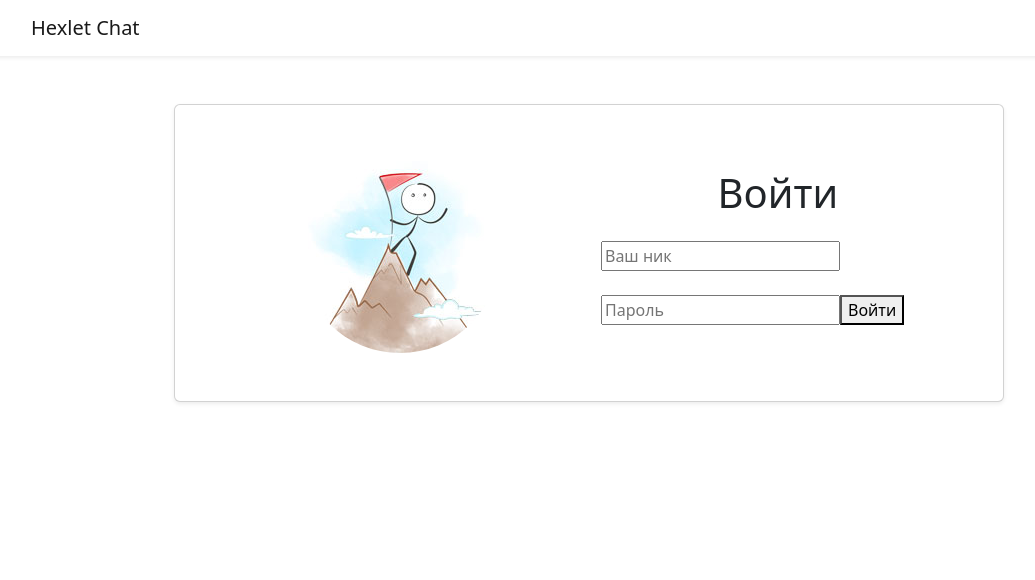
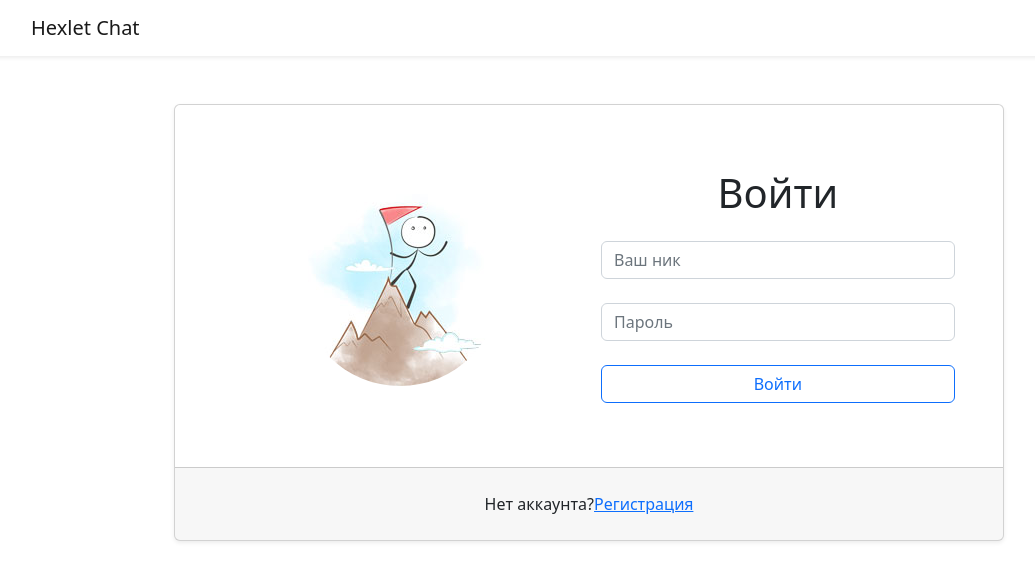
Before and after one commit to Olga2703/frontend-project-lvl4, a React (Create React App) app in the folder frontend/: page /login in a window 1280 px wide. Shown: the top 580 px of the page, without its empty margins (51-1086 px from the left). Built offline with nearby package versions, Linux system fonts and the light colour scheme.

Commit message:
fix: login page

```diff
--- a/frontend/src/components/LoginPage.jsx
+++ b/frontend/src/components/LoginPage.jsx
@@ -21,12 +21,18 @@ const LoginPage = () => (
                         {() => (
                             <Form className="col-12 col-md-6 mt-3 mt-mb-0">
                                 <h1 className="text-center mb-4">Войти</h1>
-                                <Field type='name' name='login' placeholder="Ваш ник" className="form-floating mb-4"/>
-                                <Field type='password' name='password' placeholder="Пароль" />
-                                <button type='submit'>Войти</button>
+                                <Field type='name' name='login' placeholder="Ваш ник" className="form-floating mb-4 form-control"/>
+                                <Field type='password' name='password' placeholder="Пароль" className="form-floating mb-4 form-control"/>
+                                <button type='submit' className="w-100 mb-3 btn btn-outline-primary">Войти</button>
                             </Form>)
                         }
                         </Formik>
+                    </div>
+                    <div className="card-footer p-4">
+                        <div className="text-center">
+                            <span>Нет аккаунта?</span>
+                            <a href="#">Регистрация</a>
+                        </div>
                     </div>
                 </div>
 
```
